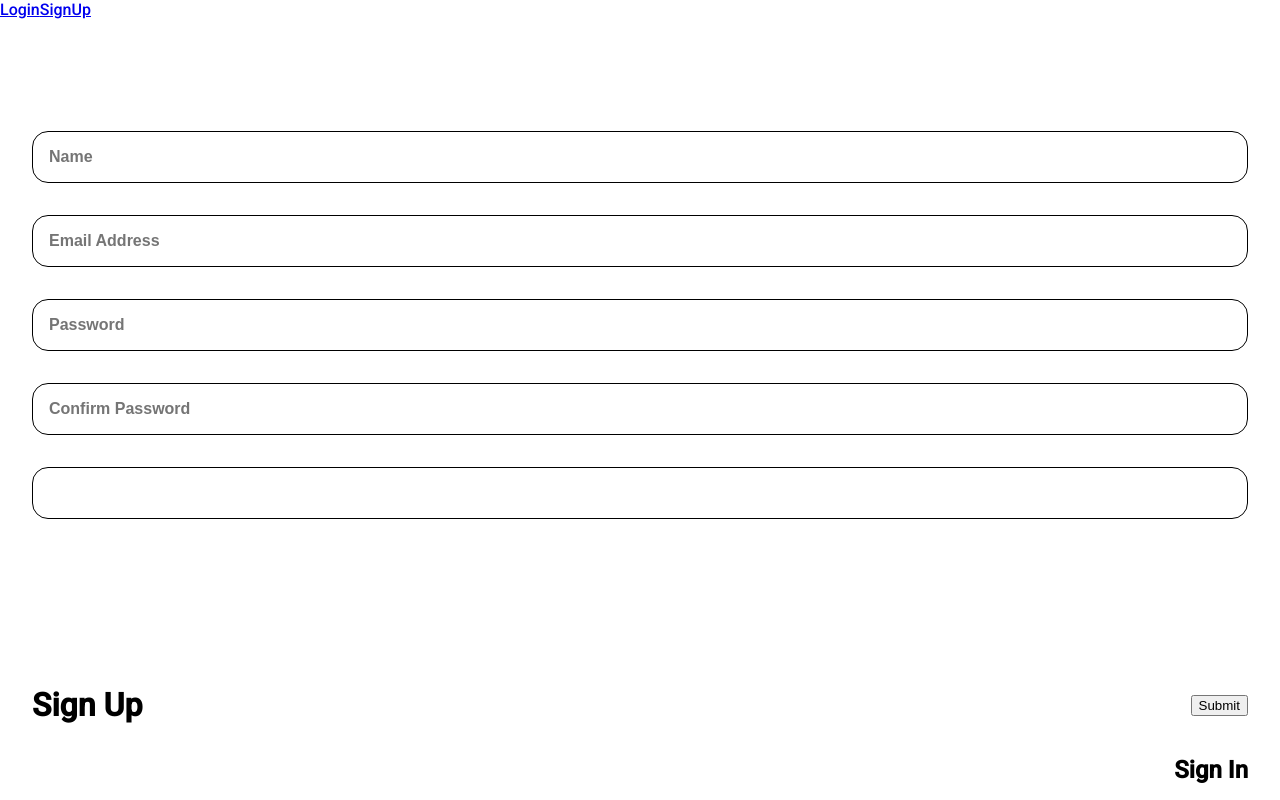
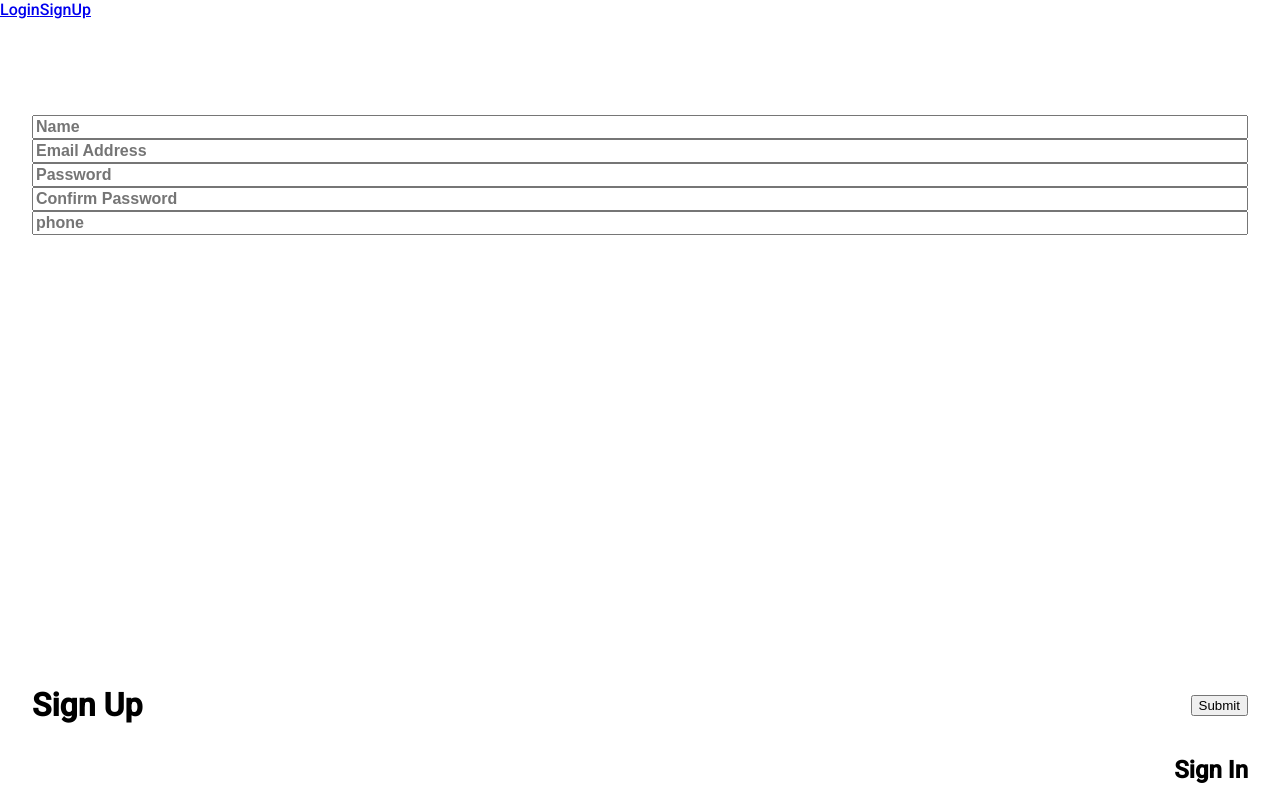
Before and after one commit to amirbashan/ITC-Hackathon, a React (Create React App) app in the folder frontend/: page /signup in a window 1280 px wide. Built offline with nearby package versions, Linux system fonts and the light colour scheme.

Commit message:
login page

```diff
--- a/frontend/src/components/Input/Input.jsx
+++ b/frontend/src/components/Input/Input.jsx
@@ -1,10 +1,8 @@
-import React from 'react'
-import './Input.css';
+import React from "react";
+import "./Input.css";
 
-const Input = ({change,value,type,placeholder}) => {
-    return (
-        <input className="forminput" type={type} placeholder={placeholder} onChange={(e) => change(e.target.value)} />
-    )
-}
+const Input = ({ onChange, value, type, placeholder }) => {
+  return <input className="forminput" type={type} placeholder={placeholder} onChange={(e) => onChange(e.target.value)} />;
+};
 
-export default Input
+export default Input;
--- a/frontend/src/components/RegisterCard/RegisterCard.jsx
+++ b/frontend/src/components/RegisterCard/RegisterCard.jsx
@@ -3,8 +3,10 @@ import "./RegisterCard.css";
 import Input from "../Input/Input";
 import { signUpUser } from "../../lib/AllDB";
 import "./RoundButton.css";
+import { useNavigate } from "react-router-dom";
 
 export default function RegisterCard() {
+  const navigate = useNavigate();
   const [name, setName] = useState("");
   const [email, setEmail] = useState("");
   const [password, setPassword] = useState("");
@@ -23,17 +25,19 @@ export default function RegisterCard() {
       const newUser = {
         email: email,
         password: password,
+        passwordConfirm: passConfirm,
         name: name,
         phone: phone,
       };
+      console.log(newUser);
       const response = await signUpUser(newUser);
       setName("");
       setEmail("");
       setPassword("");
       setPassConfirm("");
       setPhone("");
-      if (response) {
-        // navigate(`/`);
+      if (response.status === "success") {
+        navigate(`/login`);
         alert(response);
       }
     } catch (err) {
@@ -44,11 +48,19 @@ export default function RegisterCard() {
   return (
     <>
       <form id="registerCard" onSubmit={(e) => handleOnSubmit(e)}>
-        <Input type="text" onChange={(e) => handleNameChange(e)} value={name} placeholder="Name" maxLength="30" required />
-        <Input type="email" onChange={(e) => handleEmailChange(e)} value={email} placeholder="Email Address" maxLength="100" required />
-        <Input type="Password" onChange={(e) => handlePassChange(e)} value={password} placeholder="Password" maxLength="250" required />
-        <Input type="Password" onChange={(e) => handlePassConfirmChange(e)} value={passConfirm} placeholder="Confirm Password" maxLength="250" required />
-        <Input type="text" onChange={(e) => handlePhoneChange(e)} value={phone} maxLength="20" required />
+        <input type="text" className="" onChange={(e) => handleNameChange(e)} value={name} placeholder="Name" maxLength="30" required />
+        <input type="email" className="" onChange={(e) => handleEmailChange(e)} value={email} placeholder="Email Address" maxLength="100" required />
+        <input type="Password" className="" onChange={(e) => handlePassChange(e)} value={password} placeholder="Password" maxLength="250" required />
+        <input
+          type="Password"
+          className=""
+          onChange={(e) => handlePassConfirmChange(e)}
+          value={passConfirm}
+          placeholder="Confirm Password"
+          maxLength="250"
+          required
+        />
+        <input type="text" className="" onChange={(e) => handlePhoneChange(e)} value={phone} maxLength="20" placeholder="phone" required />
         <div id="formControl">
           <div className="signup-line">
             <p className="bold">Sign Up</p>
--- a/frontend/src/lib/AllDB.js
+++ b/frontend/src/lib/AllDB.js
@@ -12,6 +12,7 @@ export const signUpUser = (user) => {
 };
 
 export const loginUser = (user) => {
+  console.log(user);
   return axios
     .post(`${URL}/users/login`, user)
     .then((response) => {
```
